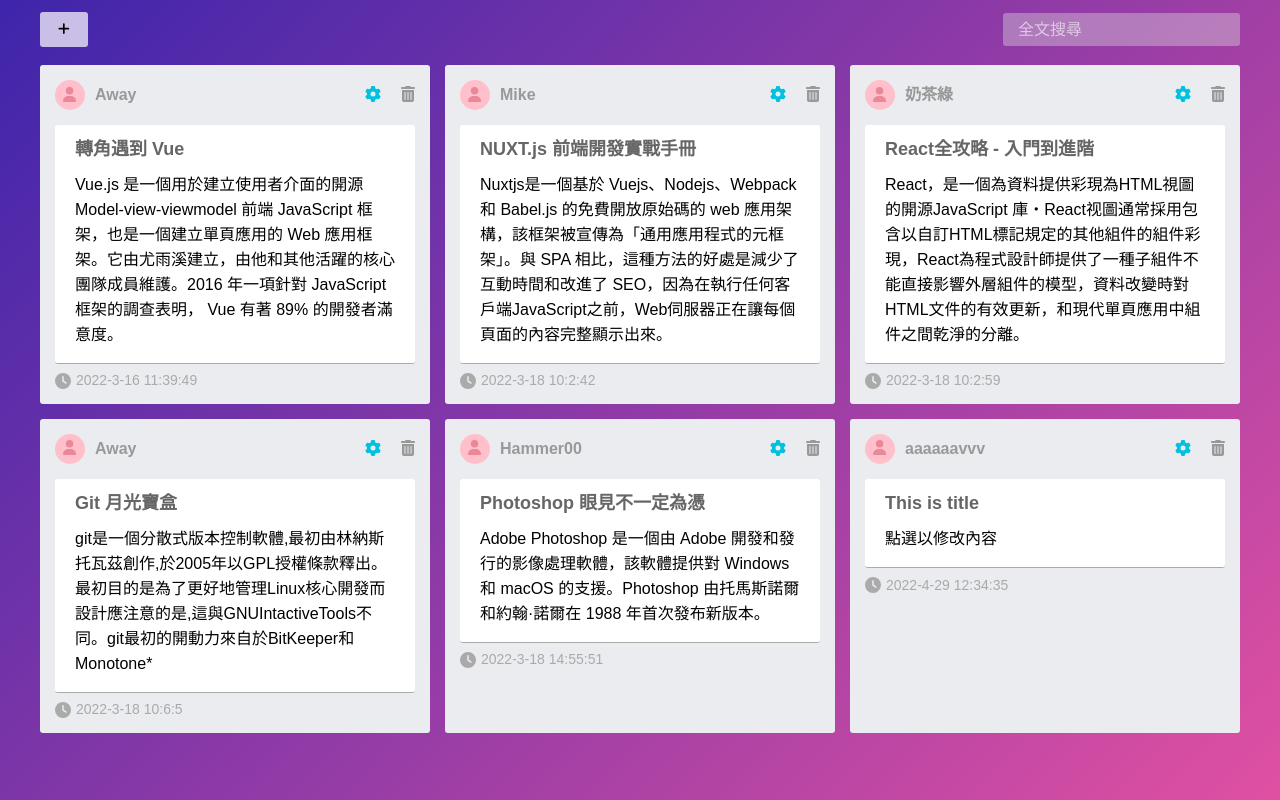
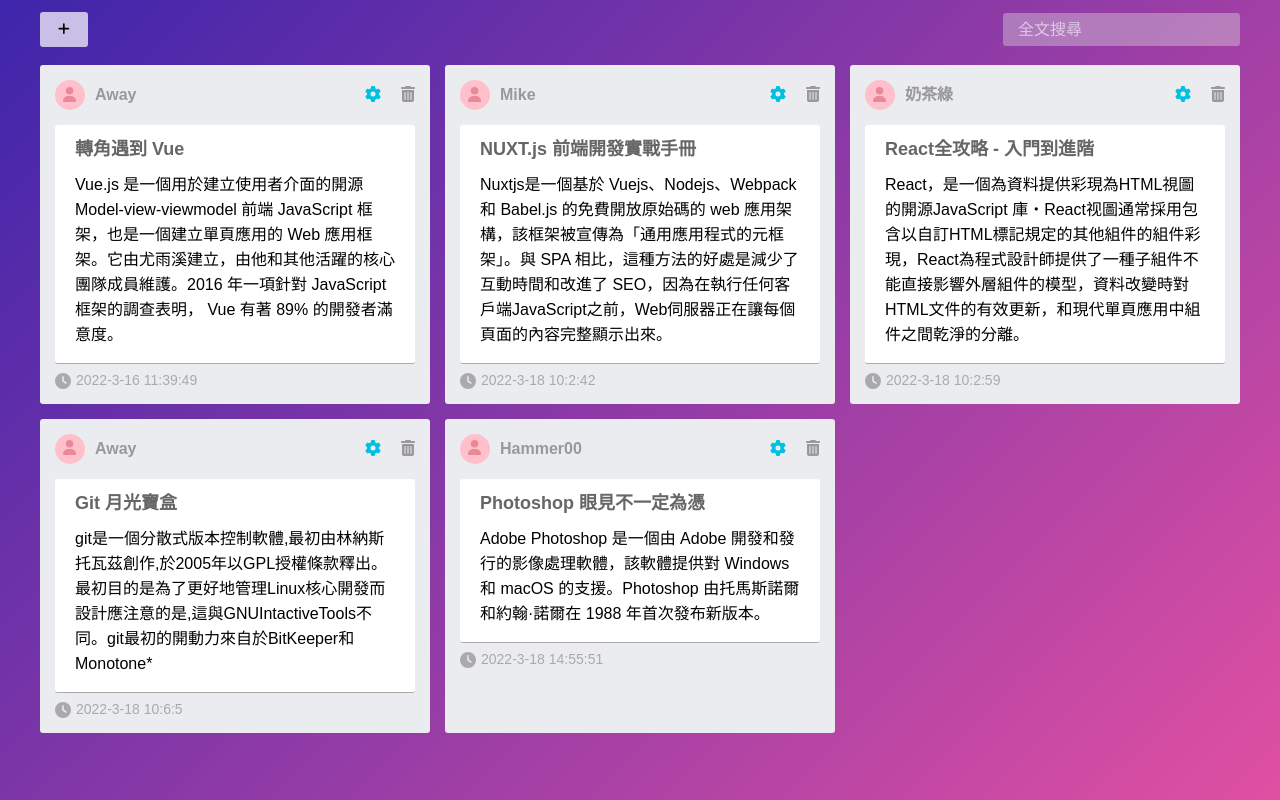
Before and after one commit to Ivan101887/vue-json-server, a Vue app: page / in a window 1280 px wide. Built offline with nearby package versions, Linux system fonts and the light colour scheme; data requests are answered from the project's data file.

Commit message:
update json

```diff
--- a/data.json
+++ b/data.json
@@ -34,13 +34,6 @@
       "title": "Photoshop 眼見不一定為憑",
       "content": "Adobe Photoshop 是一個由 Adobe 開發和發行的影像處理軟體，該軟體提供對 Windows 和 macOS 的支援。Photoshop 由托馬斯諾爾和約翰·諾爾在 1988 年首次發布新版本。",
       "updateTime": "2022-3-18 14:55:51"
-    },
-    {
-      "author": "aaaaaavvv",
-      "title": "This is title",
-      "content": "點選以修改內容",
-      "id": 6,
-      "updateTime": "2022-4-29\t12:34:35"
     }
   ]
 }
--- a/src/App.vue
+++ b/src/App.vue
@@ -40,7 +40,7 @@
       this.keyWord = val;
     },
     setTimeStr() {
-      const timeStr = `${new Date().getFullYear()}-${new Date().getMonth() + 1}-${new Date().getDate()}${'\t'}${new Date().getHours()}:${new Date().getMinutes()}:${new Date().getSeconds()}`;
+      const timeStr = `${new Date().getFullYear()}-${new Date().getMonth() + 1}-${new Date().getDate()} ${new Date().getHours()}:${new Date().getMinutes()}:${new Date().getSeconds()}`;
       return timeStr;
     },
     async postItem() {
```
